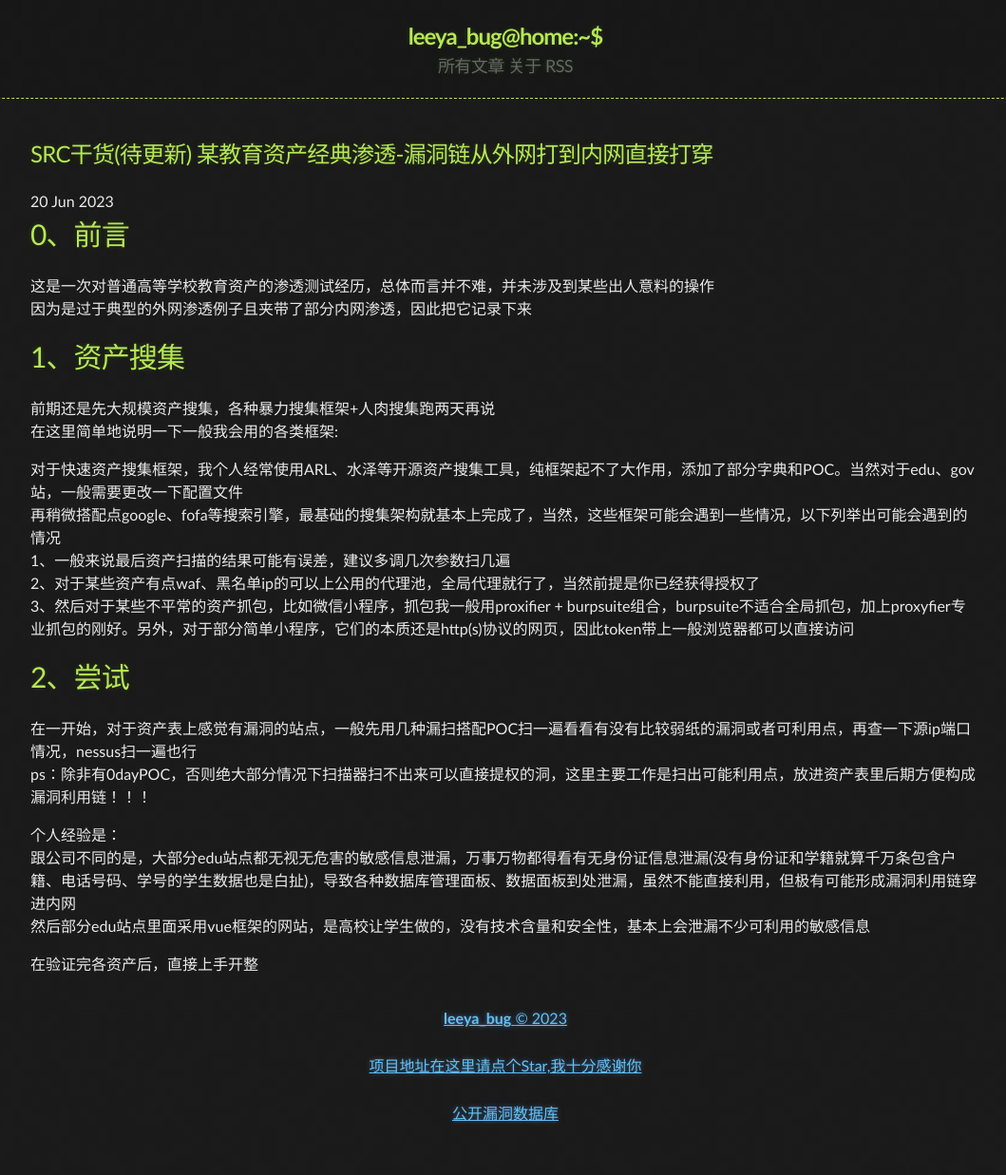
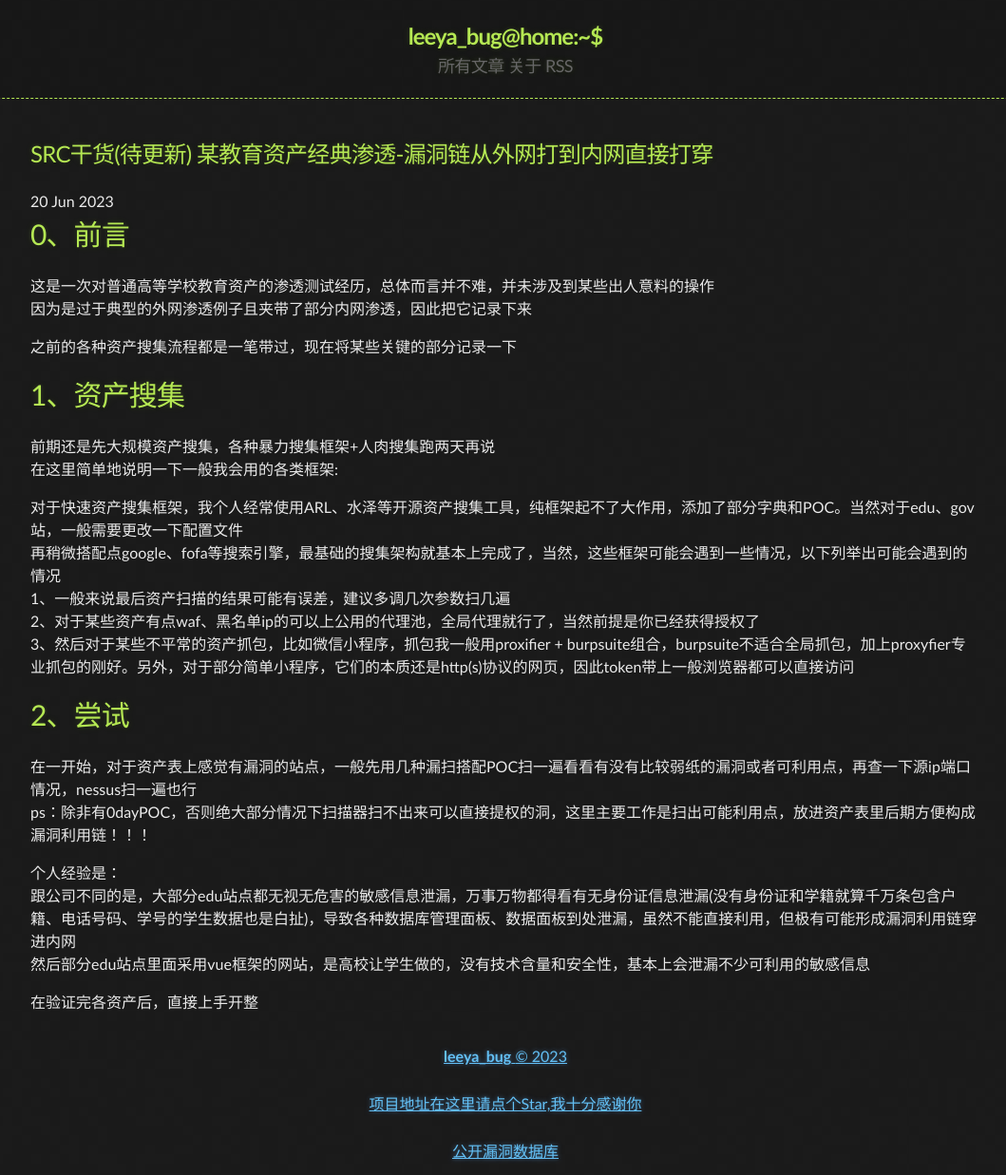
Before and after one commit to Leeyangee/leeyangee.github.io, a Jekyll site: the page built from _posts/2023-06-20-SRC干货(待更新) 某教育资产经典渗透-漏洞链从外网打到内网直接打穿.md, in a window 1280 px wide. Shown: the whole page at 95% size, without its empty margins (108-1167 px from the left). Built offline with Jekyll 4.4.1, drawn with Linux system fonts in a browser that asks for light colours; before the commit the page ends 1197 px from its top, so only the background shows below that.

Commit message:
Update 2023-06-20-SRC干货(待更新) 某教育资产经典渗透-漏洞链从外网打到内网直接打穿.md

```diff
--- a/_posts/2023-06-20-SRC干货(待更新) 某教育资产经典渗透-漏洞链从外网打到内网直接打穿.md
+++ b/_posts/2023-06-20-SRC干货(待更新) 某教育资产经典渗透-漏洞链从外网打到内网直接打穿.md
@@ -8,6 +8,8 @@ published: true
 
 这是一次对普通高等学校教育资产的渗透测试经历，总体而言并不难，并未涉及到某些出人意料的操作
 因为是过于典型的外网渗透例子且夹带了部分内网渗透，因此把它记录下来
+
+之前的各种资产搜集流程都是一笔带过，现在将某些关键的部分记录一下
 
 # [](#header-1)1、资产搜集
 
```
